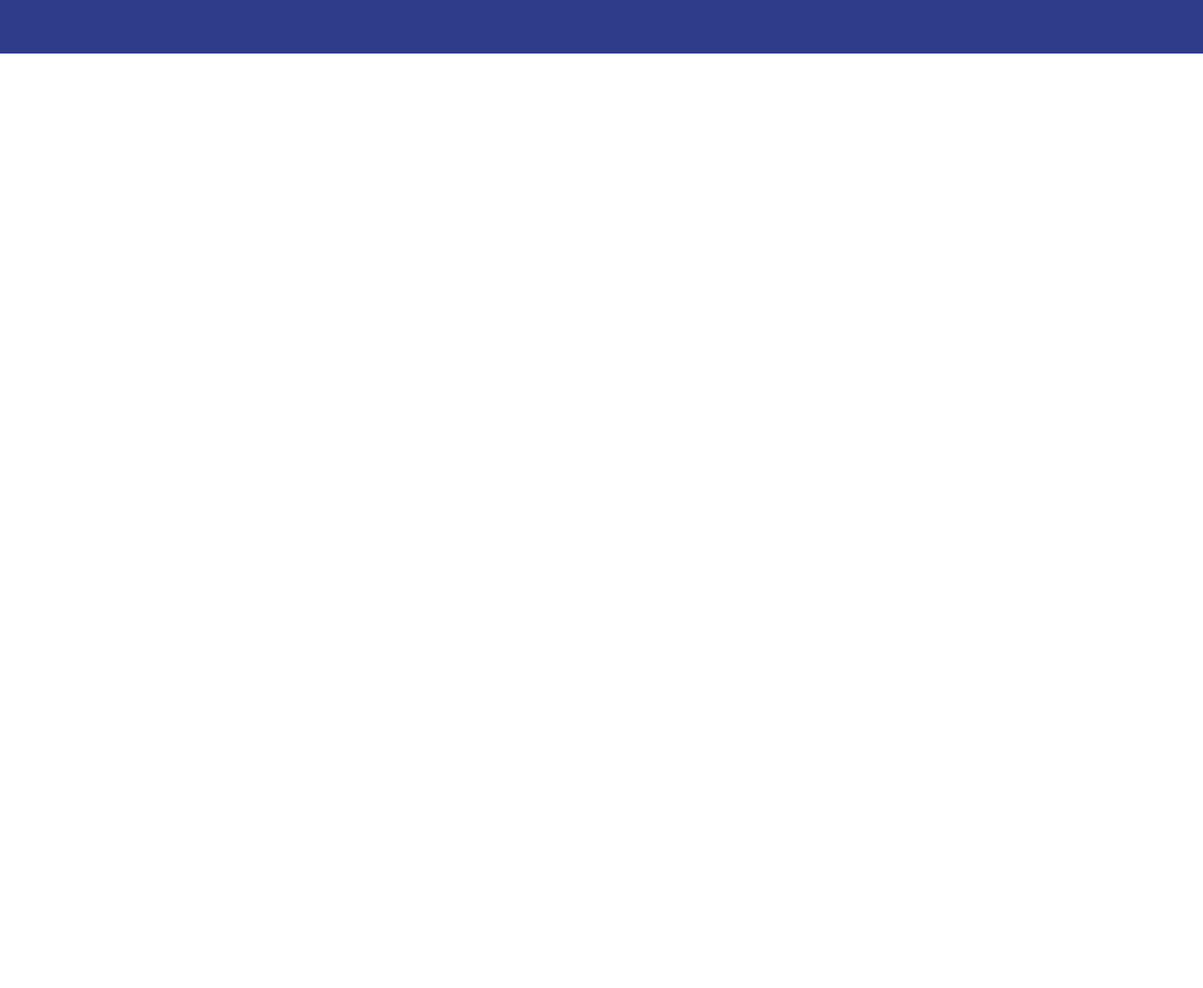
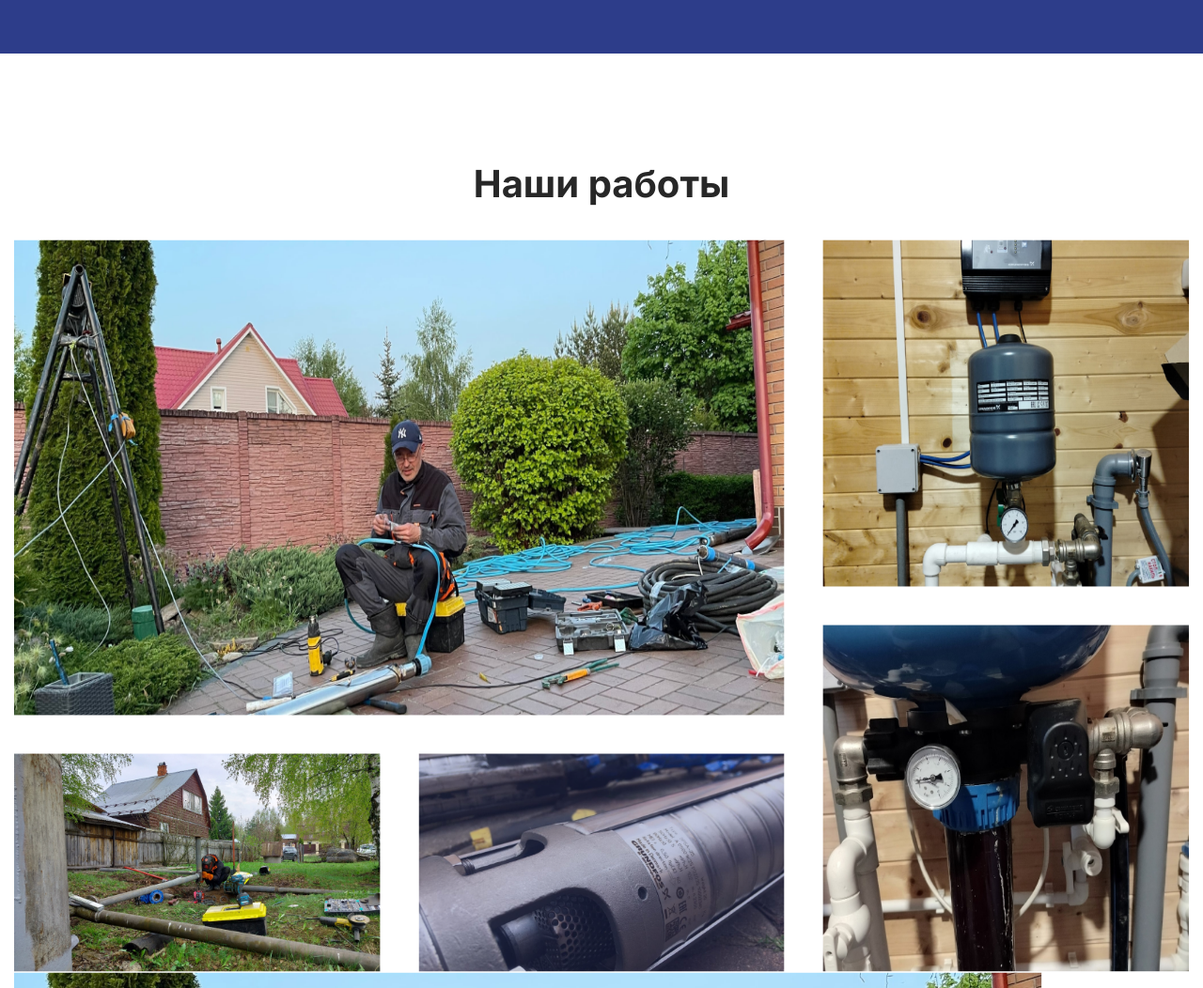
Before and after one commit to kotashovv/olymp, a plain HTML site: page index.html in a window 1280 px wide. Shown: the part 1748-2800 px from the top of the page at 94% size. Before the commit the page ends 2042 px from the top, so only its background shows below. Drawn offline with Linux system fonts and the light colour scheme.

Commit message:
new_block

```diff
--- a/index.html
+++ b/index.html
@@ -328,6 +328,51 @@
             </div>
           </div>
         </section>
+        <section class="gallery">
+          <div class="container">
+            <div class="gallery__title">
+              <h2>
+                Наши работы
+              </h2>
+            </div>
+            <div class="gallery__items">
+              <article class="gallery__item">
+                <img src="assets/imgs/g1.png" alt="">
+              </article>
+              <article class="gallery__item">
+                <img src="assets/imgs/g2.png" alt="">
+              </article>
+              <article class="gallery__item">
+                <img src="assets/imgs/g3.png" alt="">
+              </article>
+              <article class="gallery__item">
+                <img src="assets/imgs/g4.png" alt="">
+              </article>
+              <article class="gallery__item">
+                <img src="assets/imgs/g5.png" alt="">
+              </article>
+            </div>
+            <div class="gallery__slider swiper">
+              <div class="gallery__slider-wrap swiper-wrapper">
+                <article class="gallery__slider-slide swiper-slide">
+                  <img src="assets/imgs/g1.png" alt="">
+                </article>
+                <article class="gallery__slider-slide swiper-slide">
+                  <img src="assets/imgs/g2.png" alt="">
+                </article>
+                <article class="gallery__slider-slide swiper-slide">
+                  <img src="assets/imgs/g3.png" alt="">
+                </article>
+                <article class="gallery__slider-slide swiper-slide">
+                  <img src="assets/imgs/g4.png" alt="">
+                </article>
+                <article class="gallery__slider-slide swiper-slide">
+                  <img src="assets/imgs/g5.png" alt="">
+                </article>
+              </div>
+            </div>
+          </div>
+        </section>
       </main>
       <footer class="footer"></footer>
     </div>
--- /dev/null
+++ b/scss/components/_gallery.scss
@@ -0,0 +1,54 @@
+.gallery {
+    padding: 120px 0 80px;
+    box-sizing: border-box;
+    position: relative;
+    // .gallery__items
+
+    &__items {
+        display: grid;
+            grid-template-columns: repeat(12, 1fr);
+            grid-template-rows: repeat(6, 1fr);
+            grid-column-gap: 40px;
+            grid-row-gap: 40px;
+    }
+
+    // .gallery__item
+    &__title {
+        margin-bottom: 40px;
+        h2 {
+            margin: 0;
+            text-align: center;
+            display: block;
+            color: $black;
+            font-size: 40px;
+            line-height: .95;
+            font-weight: 700;
+        }
+    }
+    &__item {
+        img {
+            width: 100%;
+            display: block;
+            height: 100%;
+            object-fit: fill;
+        }
+        &:nth-child(1) { grid-area: 1 / 1 / 5 / 9; }
+        &:nth-child(2) { grid-area: 1 / 9 / 4 / 13; }
+        &:nth-child(3) { grid-area: 5 / 1 / 7 / 5; }
+        &:nth-child(4) { grid-area: 5 / 5 / 7 / 9; }
+        &:nth-child(5) { grid-area: 4 / 9 / 7 / 13; }
+    }
+}
+
+@media(max-width:1200px) {
+    .gallery {
+        padding: 60px 0 30px;
+        &__items {
+            grid-column-gap: 20px;
+            grid-row-gap: 20px;
+        }
+        &__title {
+            margin-bottom: 20px;
+        }
+    }
+}
--- a/scss/style.scss
+++ b/scss/style.scss
@@ -14,3 +14,5 @@
 @import 'components/welcome';
 
 @import 'components/edge';
+
+@import 'components/gallery';
```
Also changed, not shown: assets/imgs/g1.png (added), assets/imgs/g2.png (added), assets/imgs/g3.png (added), assets/imgs/g4.png (added), assets/imgs/g5.png (added), style.css.
